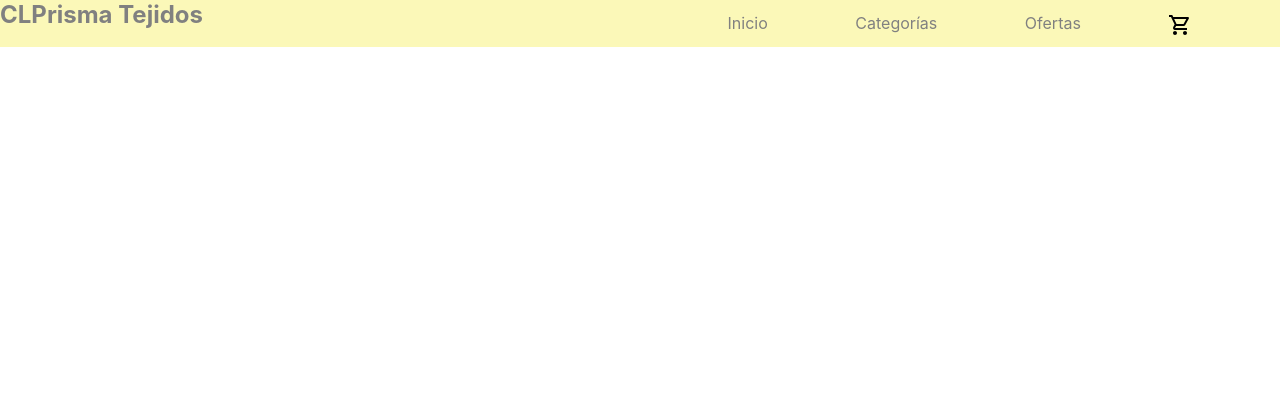
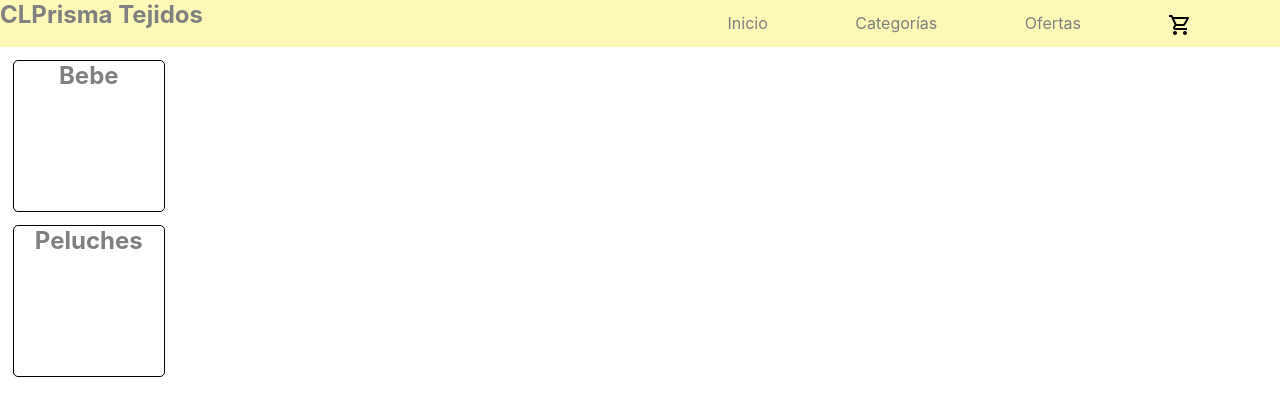
Before and after one commit to virinarl/iri-store, a React (Create React App) app: page /categorias in a window 1280 px wide. Shown: the top 416 px of the page. Built offline with nearby package versions, Linux system fonts and the light colour scheme.

Commit message:
hasta acá estamos bien

```diff
--- a/src/App.js
+++ b/src/App.js
@@ -4,19 +4,22 @@ import { BrowserRouter, Switch, Route } from "react-router-dom";
 import NavBar from "./components/NavBar";
 import ItemListContainer from "./components/ItemListContainer";
 import ItemDetailContainer from "./components/itemDetailContainer";
+import CategoryContainer from "./components/CategoryContainer";
 
-import menu from "./data/menu";
 import "./App.css";
 
 function App() {
   return (
     <BrowserRouter>
-      <NavBar menu={menu} />
+      <NavBar />
       <Switch>
         <Route exact path="/">
           <ItemListContainer />
         </Route>
-        <Route path="/categoria">
+        <Route exact path="/categorias">
+          <CategoryContainer />
+        </Route>
+        <Route path="/categorias/:catName/:id">
           <ItemListContainer />
         </Route>
         <Route path="/ofertas">
--- /dev/null
+++ b/src/components/CategoryContainer.js
@@ -0,0 +1,35 @@
+import React from "react";
+import { useEffect, useState } from "react";
+import CategoryList from "../data/categorias";
+import Categoria from "./Visual/Categoria";
+
+const CategoryContainer = () => {
+  const [category, setCategory] = useState([]);
+
+  const getCategory = new Promise((resolve, reject) => {
+    setTimeout(() => {
+      resolve(CategoryList);
+    }, 1000);
+  });
+
+  const ejecutarPromise = async () => {
+    try {
+      const result = await getCategory;
+      setCategory(result);
+    } catch (error) {
+      alert("No pudimos cargar las categorías");
+    }
+  };
+
+  useEffect(() => {
+    ejecutarPromise();
+  }, []);
+
+  return category.map((cat) => (
+    <div key={cat.nombre}>
+      <Categoria nombre={cat.nombre} url={cat.url} />
+    </div>
+  ));
+};
+
+export default CategoryContainer;
--- a/src/components/ItemList.js
+++ b/src/components/ItemList.js
@@ -9,7 +9,6 @@ const ItemList = () => {
   const [productos, setProductos] = useState([]);
 
   //Promise
-
   const obtenerProductos = new Promise((resolve, reject) => {
     setTimeout(() => {
       resolve(Productos);
--- a/src/components/ItemListContainer.js
+++ b/src/components/ItemListContainer.js
@@ -1,15 +1,19 @@
-import React from 'react';
-import ItemList from './ItemList';
-import './styles/itemListContainer.css';
+import React from "react";
+import { useParams } from "react-router-dom";
+import ItemList from "./ItemList";
+import "./styles/itemListContainer.css";
 
-const ItemListContainer = ({greeting}) => {
-    return (
-        <section className='item-list-container'>
-            <h2>{greeting}</h2>
+const ItemListContainer = ({ greeting }) => {
+  const { catName } = useParams();
+  console.log(catName);
 
-            <ItemList />
-        </section>
-    )
+  return (
+    <section className="item-list-container">
+      <h2>{greeting}</h2>
+
+      <ItemList />
+    </section>
+  );
 };
 
-export default ItemListContainer
+export default ItemListContainer;
--- a/src/components/NavBar.js
+++ b/src/components/NavBar.js
@@ -1,10 +1,11 @@
 import React from "react";
 import { Link } from "react-router-dom";
 import CartWidget from "./CartWidget";
+import Menu from '../data/menu';
 
 import "./styles/NavBar.css";
 
-const NavBar = ({ menu }) => {
+const NavBar = () => {
   return (
     <div>
       <nav className="header">
@@ -12,11 +13,13 @@ const NavBar = ({ menu }) => {
           <h1>CLPrisma Tejidos</h1>
         </Link>
         <div>
-          {menu.map((element) => (
+          {Menu.map((element) =>
+          (
             <p key={element.nombre}>
-              <Link to={ element.url }>{element.nombre}</Link>
+              <Link to={element.url}>{element.nombre}</Link>
             </p>
-          ))}
+          ))
+          }
           <CartWidget />
         </div>
       </nav>
--- /dev/null
+++ b/src/components/Visual/Categoria.js
@@ -0,0 +1,15 @@
+import React from "react";
+import { Link } from "react-router-dom";
+import "./Styles/Category.css";
+
+const Categoria = (props) => {
+  return (
+    <div className="category">
+      <Link to={props.url}>
+        <h2>{props.nombre}</h2>
+      </Link>
+    </div>
+  );
+};
+
+export default Categoria;
--- /dev/null
+++ b/src/components/Visual/Styles/Category.css
@@ -0,0 +1,8 @@
+.category {
+  border: 1px solid black;
+  border-radius: 5px;
+  width: 150px;
+  height: 150px;
+  margin: 1%;
+  text-align: center;
+}
--- a/src/components/itemDetailContainer.js
+++ b/src/components/itemDetailContainer.js
@@ -9,7 +9,7 @@ const ItemDetailContainer = ({ identificador }) => {
   const getItems = (condition) => {
     return new Promise((resolve, reject) => {
       setTimeout(() => {
-        const result = ItemBySale(condition); //getProductById está en una carpeta llamada helpers, la cual me ayuda a dejar más limpio el código.
+        const result = ItemBySale(condition);
         resolve(result);
         console.log(result);
       }, 1000);
--- /dev/null
+++ b/src/data/categorias.js
@@ -0,0 +1,12 @@
+const categorias = [
+  {
+    nombre: "Bebe",
+    url: "/categorias/bebe",
+  },
+  {
+    nombre: "Peluches",
+    url: "/categorias/peluche",
+  },
+];
+
+export default categorias;
--- a/src/data/menu.js
+++ b/src/data/menu.js
@@ -5,7 +5,7 @@ const menu = [
   },
   {
     nombre: "Categorías",
-    url: "/categoria",
+    url: "/categorias",
   },
   {
     nombre: "Ofertas",
```
Also changed, not shown: src/components/Visual/itemDetails.js (+8 -12 lines).
